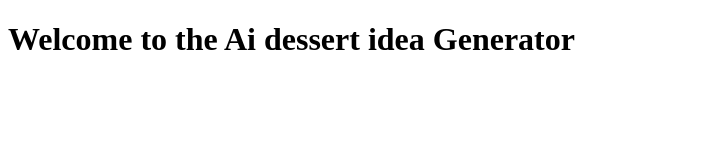
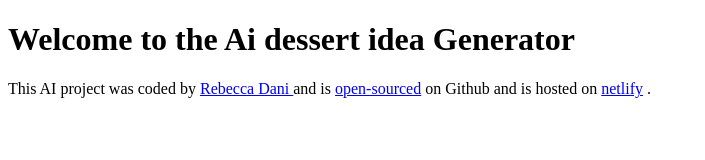
Before and after one commit to rebecca967/dessert-idea-generator, a plain HTML site: page index.html in a window 1280 px wide. Shown: the whole page, without its empty margins (0-705 px from the left). Drawn offline with Linux system fonts and the light colour scheme.

Commit message:
Adding the footer and links

```diff
--- a/index.html
+++ b/index.html
@@ -10,6 +10,11 @@
   <h1>
     Welcome to the Ai dessert idea Generator
   </h1>
+
+  <footer>
+    This AI project was coded by <a href="https://github.com/" target ="_blank">Rebecca Dani </a> and is <a href="https://github.com/rebecca967/dessert-idea-generator" target="_blank"> open-sourced</a> on Github
+  and is hosted on <a href="https://dessertideagenerator.netlify.app/" target="_blank"> netlify</a> .
+  </footer>
   <script src="src/index.js"></script>
 </body>
 </html>
```
